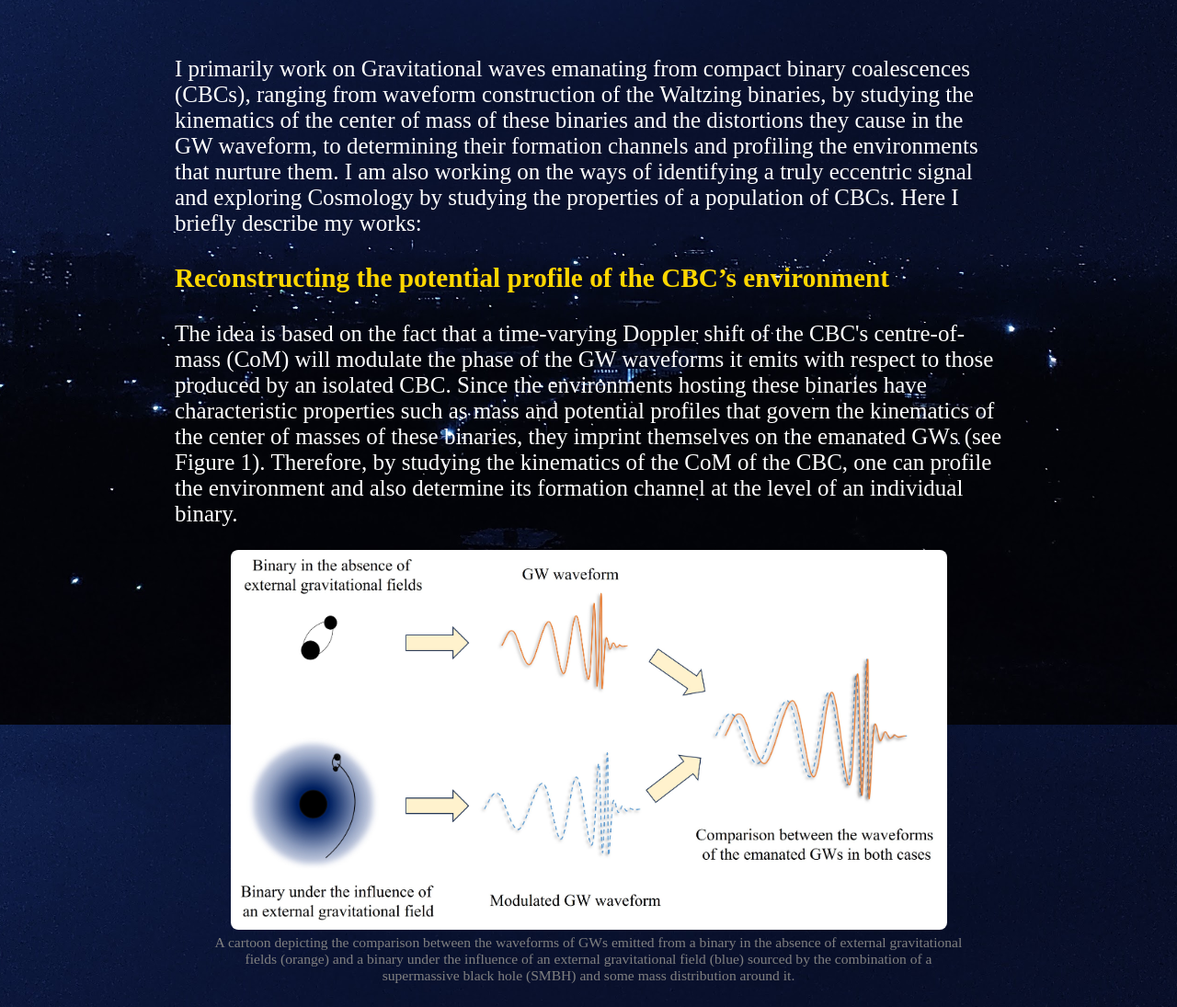
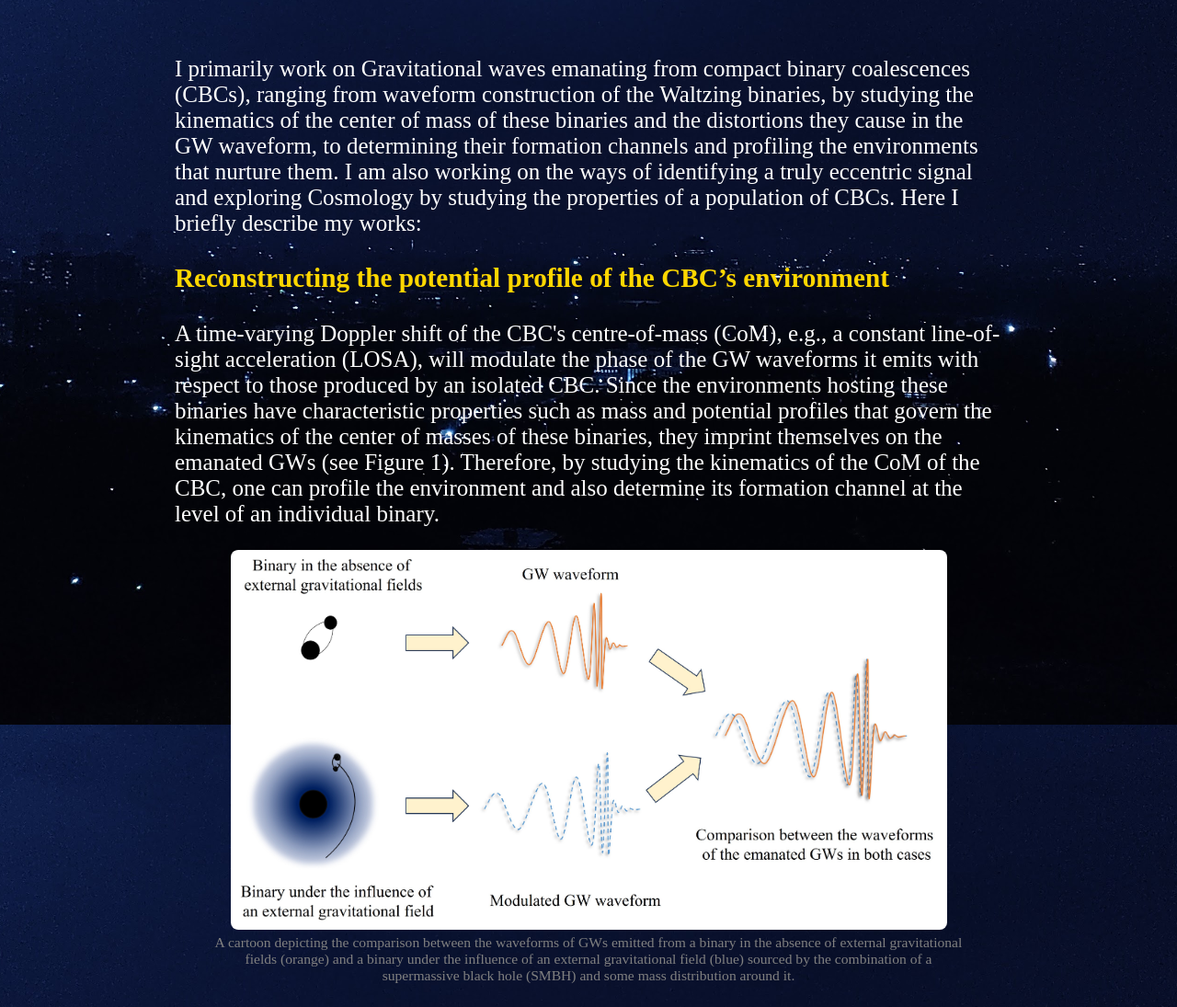
Before and after one commit to avinash-tiwari-at/avinash-tiwari-at.github.io, a Jekyll site: the page built from research.md, in a window 1280 px wide, cut to the strip 112-1207 px from the top of the page. Shown: the whole strip at 92% size. Built offline with Jekyll 4.4.1, drawn with Linux system fonts in a browser that asks for light colours.

Commit message:
Update research.md

```diff
--- a/research.md
+++ b/research.md
@@ -11,7 +11,7 @@ bodyClass: research
     </p>
     <h3><span style="color: gold;">Reconstructing the potential profile of the CBC’s environment</span></h3>
     <p>
-      The idea is based on the fact that a time-varying Doppler shift of the CBC's centre-of-mass (CoM) will modulate the phase of the GW waveforms it emits with respect to those produced by an isolated CBC. Since the environments hosting these binaries have characteristic properties such as mass and potential profiles that govern the kinematics of the center of masses of these binaries, they imprint themselves on the emanated GWs (see Figure 1). Therefore, by studying the kinematics of the CoM of the CBC, one can profile the environment and also determine its formation channel at the level of an individual binary.
+      A time-varying Doppler shift of the CBC's centre-of-mass (CoM), e.g., a constant line-of-sight acceleration (LOSA), will modulate the phase of the GW waveforms it emits with respect to those produced by an isolated CBC. Since the environments hosting these binaries have characteristic properties such as mass and potential profiles that govern the kinematics of the center of masses of these binaries, they imprint themselves on the emanated GWs (see Figure 1). Therefore, by studying the kinematics of the CoM of the CBC, one can profile the environment and also determine its formation channel at the level of an individual binary.
       <figure style="text-align: center;">
         <img src="/assets/Research/Profiling_Depict.jpg" alt="Project 1 figure" style="max-width:95%; border-radius:8px;">
         <figcaption style="font-size:0.975rem; color:gray; margin-top:5px;">
```
